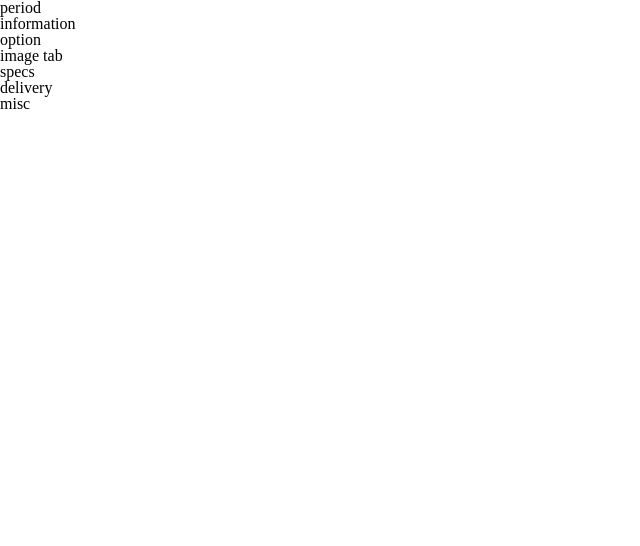
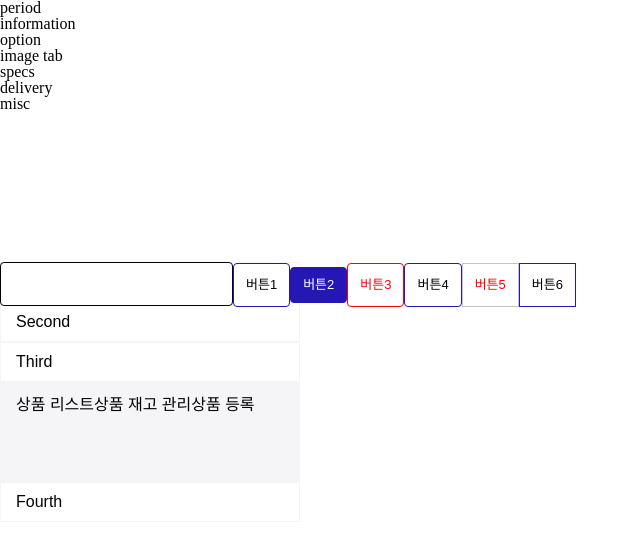
Before and after one commit to wanted-pre-onboading-10/sirloin-admin-page, a React (Create React App) app: page / in a window 1280 px wide. Shown: the top 546 px of the page, without its empty margins (0-640 px from the left). Built offline with nearby package versions, Linux system fonts and the light colour scheme.

Commit message:
modify: 공통 컴포넌트 재사용성 향상 [#4]

```diff
--- /dev/null
+++ b/src/components/common-button/CommonBtns.js
@@ -0,0 +1,100 @@
+import styled from 'styled-components';
+import propTypes from 'prop-types';
+
+function CommonBtn({ title }) {
+  return <StyledCommonBtn>{title}</StyledCommonBtn>;
+}
+
+CommonBtn.propTypes = {
+  title: propTypes.number.isRequired,
+};
+
+function CommonSaveBtn({ title }) {
+  return <StyledCommonSaveBtn>{title}</StyledCommonSaveBtn>;
+}
+
+CommonSaveBtn.propTypes = {
+  title: propTypes.string.isRequired,
+};
+
+function CommonDltRedBtn({ title }) {
+  return <StyledCommonDltRedBtn>{title}</StyledCommonDltRedBtn>;
+}
+
+CommonDltRedBtn.propTypes = {
+  title: propTypes.string.isRequired,
+};
+
+function CommonTransBtn({ title }) {
+  return <StyledCommonTransBtn>{title}</StyledCommonTransBtn>;
+}
+
+CommonTransBtn.propTypes = {
+  title: propTypes.string.isRequired,
+};
+
+function CommonDltSquareBtn({ title }) {
+  return <StyledCommonDltSquareBtn>{title}</StyledCommonDltSquareBtn>;
+}
+
+CommonDltSquareBtn.propTypes = {
+  title: propTypes.string.isRequired,
+};
+
+function CommonSquareBtn({ title }) {
+  return <StyledCommonSquareBtn>{title}</StyledCommonSquareBtn>;
+}
+
+CommonSquareBtn.propTypes = {
+  title: propTypes.string.isRequired,
+};
+
+const StyledCommonBtn = styled.button`
+  background-color: white;
+  color: ${props => props.theme.colors.black};
+  height: 100%;
+  border: 1px solid ${props => props.theme.colors.highlight};
+  border-radius: 4px;
+  font-weight: 500;
+  font-size: 13px;
+  padding-left: 12px;
+  padding-right: 12px;
+  line-height: 40px;
+`;
+
+const StyledCommonSaveBtn = styled(StyledCommonBtn)`
+  background-color: ${props => props.theme.colors.highlight};
+  color: white;
+  line-height: 32px;
+  border: 1px solid ${props => props.theme.colors.highlight};
+`;
+
+const StyledCommonDltRedBtn = styled(StyledCommonBtn)`
+  background-color: white;
+  color: red;
+  border: 1px solid red;
+`;
+
+const StyledCommonTransBtn = styled(StyledCommonBtn)`
+  background-color: transparent;
+  color: ${props => props.theme.colors.grey_3}
+  border: 1px solid #c4c4c4;
+`;
+
+const StyledCommonDltSquareBtn = styled(StyledCommonDltRedBtn)`
+  border-radius: 0px;
+  border: 1px solid #c4c4c4;
+`;
+
+const StyledCommonSquareBtn = styled(StyledCommonBtn)`
+  border-radius: 0px;
+`;
+
+export {
+  CommonBtn,
+  CommonSaveBtn,
+  CommonDltRedBtn,
+  CommonTransBtn,
+  CommonDltSquareBtn,
+  CommonSquareBtn,
+};
--- /dev/null
+++ b/src/components/common-input/CommonInput.js
@@ -0,0 +1,16 @@
+import styled from 'styled-components';
+import React from 'react';
+
+const CommonInput = React.forwardRef((props, ref) => (
+  <StyledCommonInput ref={ref} type="text" />
+));
+
+const StyledCommonInput = styled.input`
+  padding: 12px;
+  border: 1px solid ${props => props.theme.colors.grey_3};
+  border-radius: 4px;
+  font-size: 16px;
+  font-weight: 500;
+`;
+
+export default CommonInput;
--- /dev/null
+++ b/src/components/common-layout/Sidebar.css
@@ -0,0 +1,44 @@
+.dropdown-box {
+  margin-top: 150px;
+  width: 300px;
+  background: #000;
+  height: 0px;
+  font-family: sans-serif;
+  cursor: pointer;
+}
+.opener {
+  width: 100%;
+  height: 40px;
+  background: white;
+  padding: 0 15px;
+  border: 1px solid #f5f5f7;
+  display: flex;
+  justify-content: space-between;
+  align-items: center;
+}
+.opener i,
+h1 {
+  font-size: 20px;
+  transition: 0.5s ease;
+  color: black;
+}
+
+.content {
+  width: 100%;
+  min-height: 0;
+  max-height: 0;
+  background: #f5f5f7;
+  color: black;
+  border-left: 1px solid #f5f5f7;
+  border-right: 1px solid #f5f5f7;
+  overflow: hidden;
+  padding: 0 15px;
+  transition: 0.5s ease;
+}
+.content-active {
+  padding: 15px;
+  max-height: 200px;
+  min-height: 100px;
+  overflow: auto;
+  transition: 0.5s ease;
+}
--- /dev/null
+++ b/src/components/common-layout/Sidebar.js
@@ -0,0 +1,55 @@
+import { useState } from 'react';
+import './Sidebar.css';
+
+function SideBar() {
+  const acordianList = ['상품 리스트', '상품 재고 관리', '상품 등록'];
+  const [isClicked, setIsClicked] = useState(true);
+
+  return (
+    <div className="dropdown-box">
+      <div className="drowBox">
+        <div className="opener">
+          <h1>First</h1>
+        </div>
+        <ul className="content">
+          Lorem, ipsum dolor sit amet consectetur adipisicing elit. Modi
+          deleniti expedita, nesciunt recusandae. Ea nemo laboriosam esse
+          ducimus veritatis reprehenderit nisi, odio, ratione voluptates
+          incidunt minus aspernatur suscipit officia harum?
+        </ul>
+      </div>
+      <div className="drowBox">
+        <div className="opener">
+          <h1>Second</h1>
+        </div>
+        <div className="content">
+          Lorem, ipsum dolor sit amet consectetur adipisicing elit. Modi
+          deleniti expedita, nesciunt recusandae. Ea nemo laboriosam esse
+          ducimus veritatis reprehenderit nisi, odio, ratione voluptates
+          incidunt minus aspernatur suscipit officia harum?
+        </div>
+      </div>
+      <div className="drowBox">
+        <div className="opener">
+          <h1>Third</h1>
+        </div>
+        <div className={isClicked ? 'content content-active' : 'content'}>
+          {acordianList}
+        </div>
+      </div>
+      <div className="drowBox">
+        <div className="opener">
+          <h1>Fourth</h1>
+        </div>
+        <div className="content">
+          Lorem, ipsum dolor sit amet consectetur adipisicing elit. Modi
+          deleniti expedita, nesciunt recusandae. Ea nemo laboriosam esse
+          ducimus veritatis reprehenderit nisi, odio, ratione voluptates
+          incidunt minus aspernatur suscipit officia harum?
+        </div>
+      </div>
+    </div>
+  );
+}
+
+export default SideBar;
--- a/src/pages/product-registration/productRegistration.js
+++ b/src/pages/product-registration/productRegistration.js
@@ -1,3 +1,13 @@
+import {
+  CommonBtn,
+  CommonSaveBtn,
+  CommonDltRedBtn,
+  CommonTransBtn,
+  CommonDltSquareBtn,
+  CommonSquareBtn,
+} from 'components/common-button/CommonBtns';
+import CommonInput from 'components/common-input/CommonInput';
+import SideBar from 'components/common-layout/Sidebar';
 import Delivery from 'pages/product-registration/delivery';
 import ImageTab from 'pages/product-registration/image-tab';
 import Information from 'pages/product-registration/information';
@@ -7,6 +17,12 @@ import Period from 'pages/product-registration/period';
 import Specs from 'pages/product-registration/specs';
 
 function ProductRegistration() {
+  const title1 = '버튼1';
+  const title2 = '버튼2';
+  const title3 = '버튼3';
+  const title4 = '버튼4';
+  const title5 = '버튼5';
+  const title6 = '버튼6';
   return (
     <div>
       <Period />
@@ -16,6 +32,14 @@ function ProductRegistration() {
       <Specs />
       <Delivery />
       <Misc />
+      <SideBar />
+      <CommonInput />
+      <CommonBtn title={title1} />
+      <CommonSaveBtn title={title2} />
+      <CommonDltRedBtn title={title3} />
+      <CommonTransBtn title={title4} />
+      <CommonDltSquareBtn title={title5} />
+      <CommonSquareBtn title={title6} />
     </div>
   );
 }
```
Also changed, not shown: src/components/CommonInput.js (deleted, +0 -55 lines), src/components/common-tab/CommonTab.js (renamed from src/components/CommonTab.js, +17 -4 lines).
